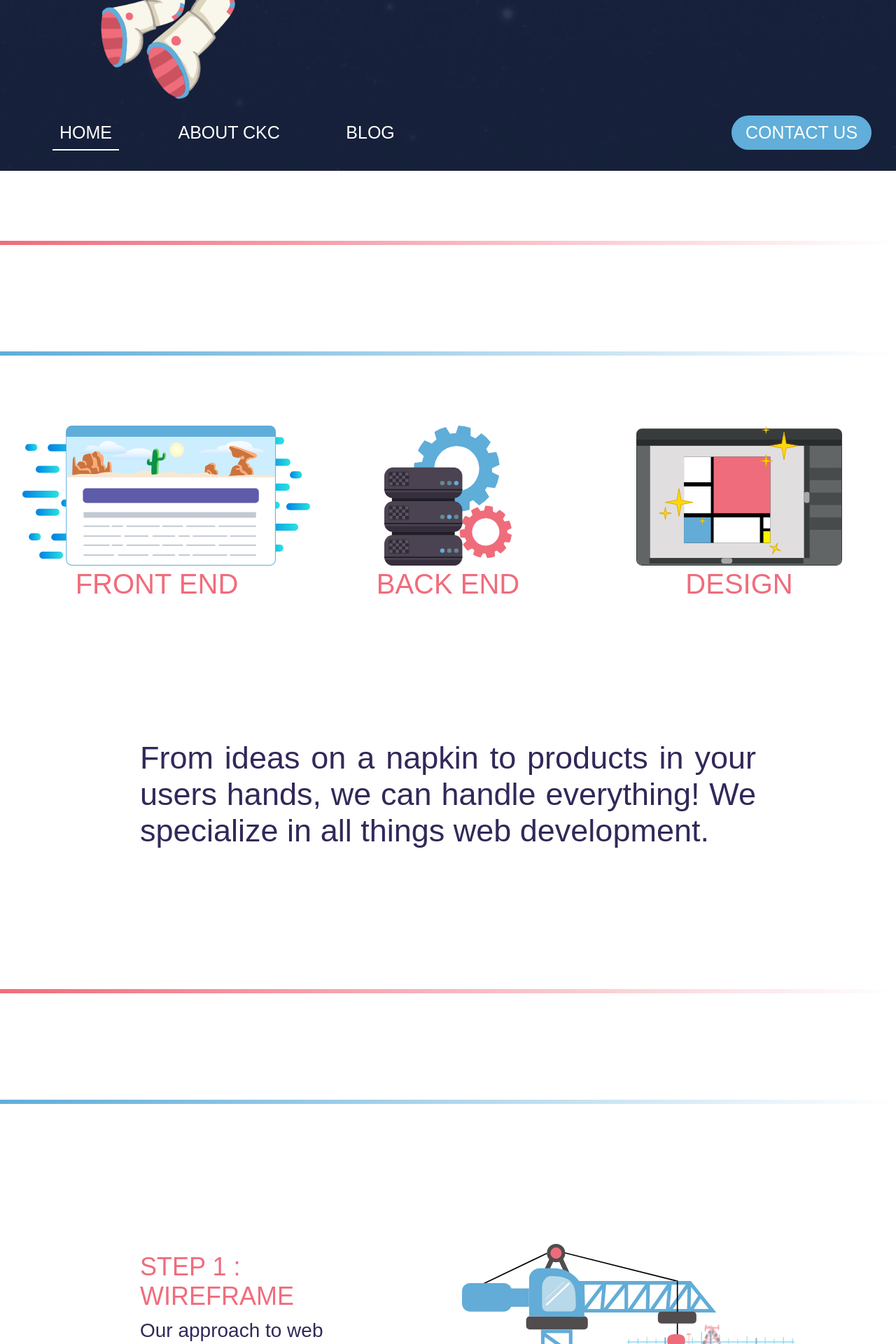
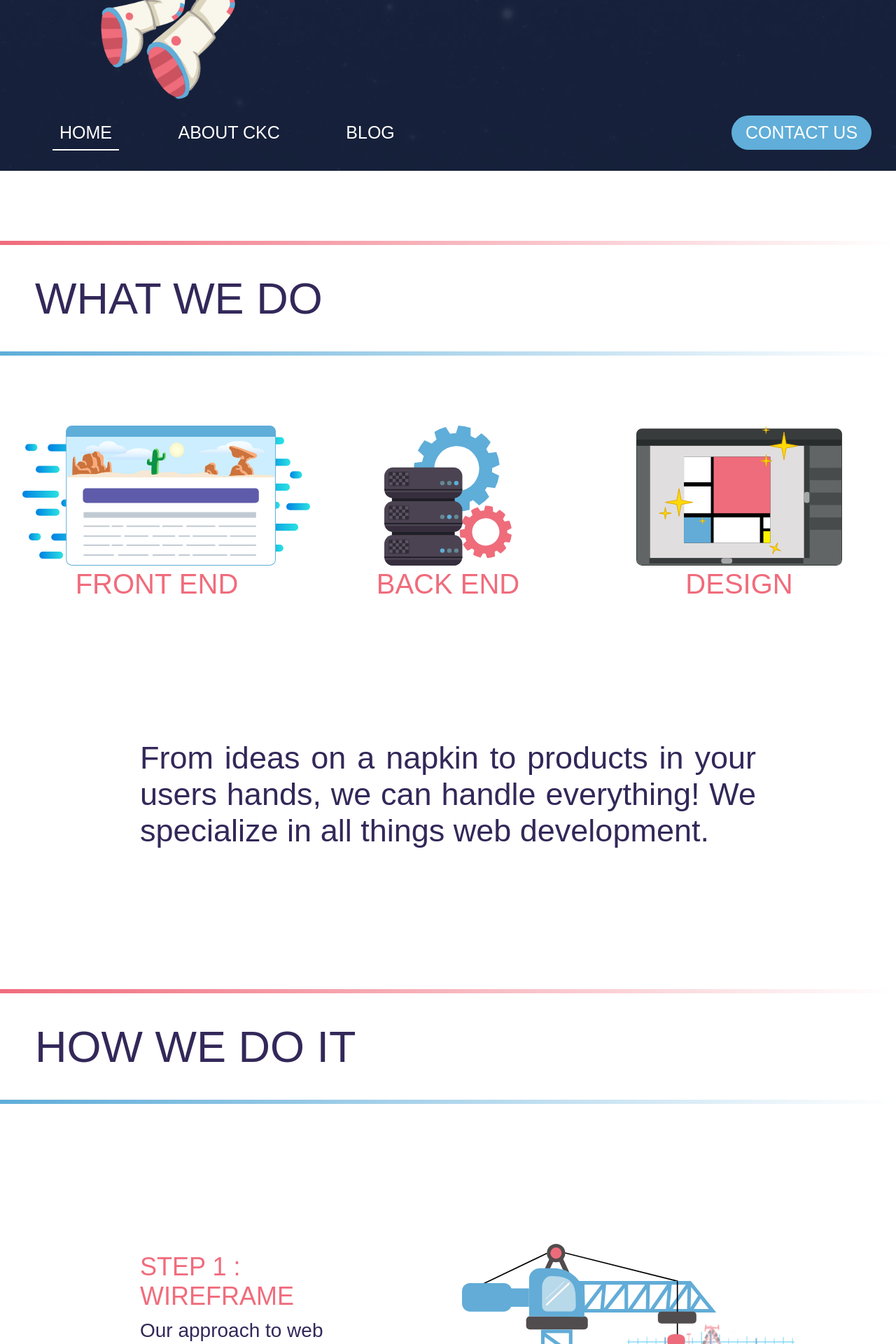
Before and after one commit to ckcollab/ckcollab, a Jekyll site: the page index.html, which Jekyll copies as it is, in a window 1280 px wide. Shown: the part 656-2576 px from the top of the page at 70% size. Built offline with Jekyll 4.4.1, drawn with Linux system fonts in a browser that asks for light colours; nearby versions of some CDN libraries.

Commit message:
Fixed header-text matching background color

```diff
--- a/assets/css/global.css
+++ b/assets/css/global.css
@@ -73,7 +73,7 @@
     font-size: 63px;
     font-weight: 300;
     padding: 40px 50px;
-    color: white;
+    color: #332859;
 }
 
 .banner {
@@ -81,6 +81,10 @@
     background-position-y: -50px;
     background-attachment: fixed;
     background-image: url("../../assets/images/spacebg.jpg");
+}
+
+.banner .header-text {
+    color: white;
 }
 
 .header .fa-heart-o {
```
